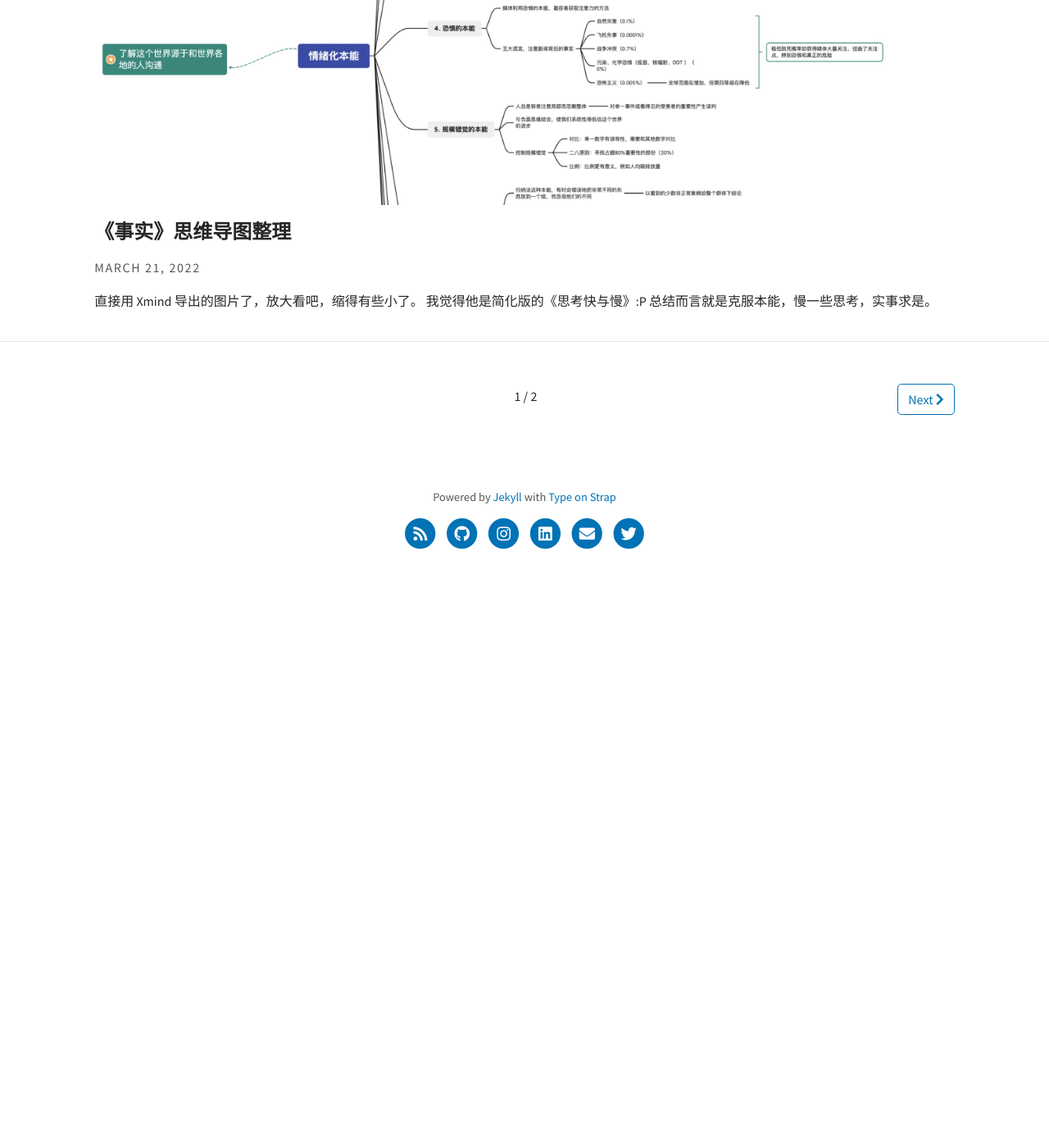
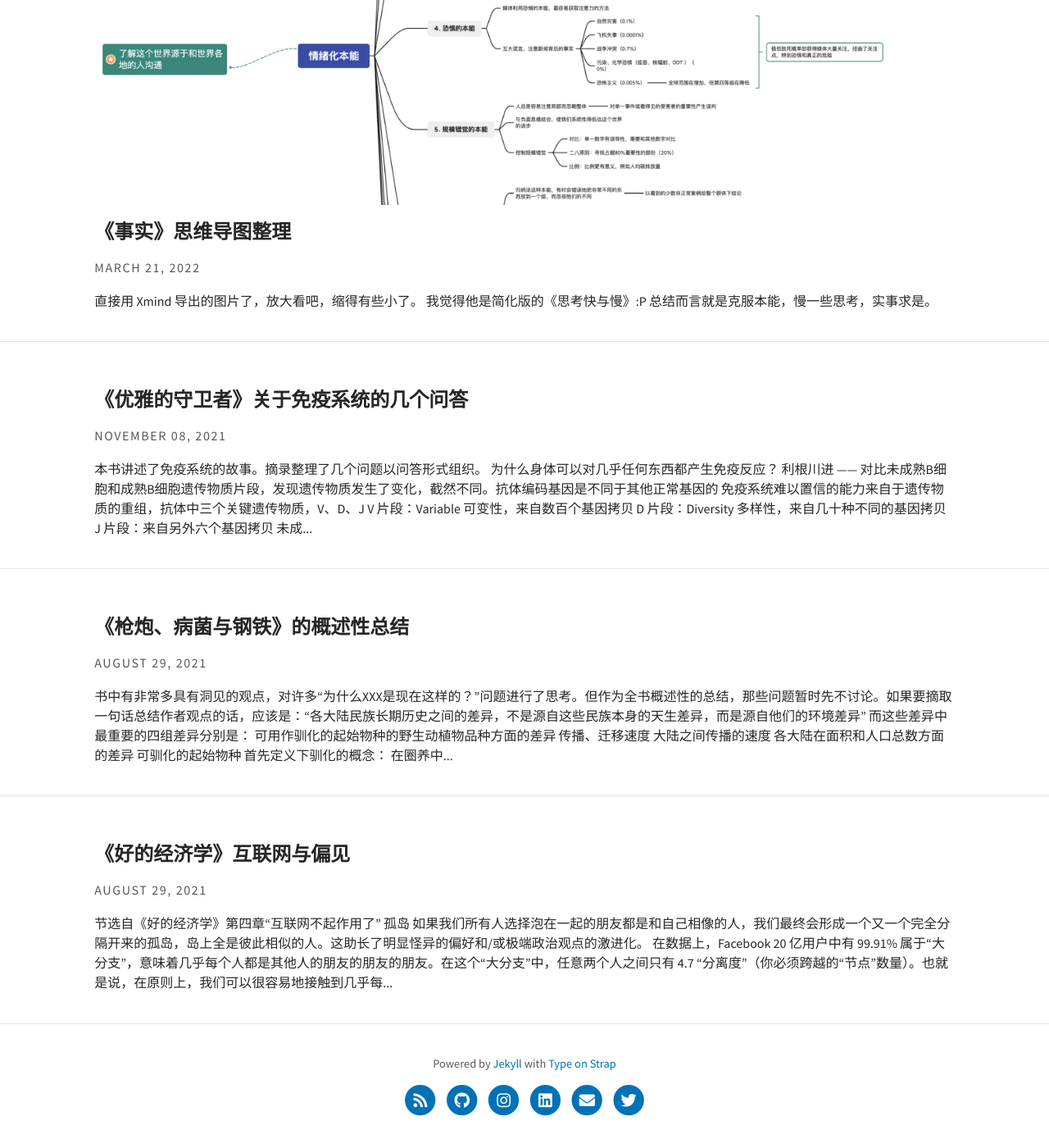
Before and after one commit to tiant167/tiant167.github.io, a Jekyll site: the page built from index.html, in a window 1280 px wide and 1400 px high, scrolled down 1481 px. Shown: the whole window at 82% size. Built offline with Jekyll 4.4.1, drawn with Linux system fonts in a browser that asks for light colours; the list of posts is cut into pages by our own code; before the commit the page ends 2190 px from its top, so only the background shows below that; some of the changed text lies outside the part shown.

Commit message:
feat: add 1 post and adjust pagi num

```diff
--- a/_config.yml
+++ b/_config.yml
@@ -27,7 +27,7 @@ katex: true                                             # Enable if using math m
 mermaid: default                                        # Enable mermaid-js for diagrams, use theme: base, forest, dark, default, neutral
 google_analytics:                                       # Tracking ID, e.g. "UA-000000-01"
 cookie_consent: false                                   # To respect the usage of cookies
-color_theme: auto                                       # auto, dark or light
+color_theme: light                                       # auto, dark or light
 
 # Comments
 comments:
@@ -38,7 +38,7 @@ comments:
     issue-term:                                         # Issue term (e.g. "comment" consider issues with this word in the title as comments)
 
 # PAGINATION
-paginate: 5
+paginate: 10
 paginate_path: "/blog/page:num"
 
 # PORTFOLIO
--- /dev/null
+++ b/_posts/2021-02-06-Good-Economics-for-Hard-Times.md
@@ -0,0 +1,56 @@
+---
+layout: post
+title:  "《好的经济学》互联网与偏见"
+date:   2021-08-29 22:01:14 +0800
+tags: [Reading notes]
+---
+> 节选自《好的经济学》第四章“互联网不起作用了”
+
+### 孤岛
+如果我们所有人选择泡在一起的朋友都是和自己相像的人，我们最终会形成一个又一个完全分隔开来的孤岛，岛上全是彼此相似的人。这助长了明显怪异的偏好和/或极端政治观点的激进化。
+
+在数据上，Facebook 20 亿用户中有 99.91% 属于“大分支”，意味着几乎每个人都是其他人的朋友的朋友的朋友。在这个“大分支”中，任意两个人之间只有 4.7 “分离度”（你必须跨越的“节点”数量）。也就是说，在原则上，我们可以很容易地接触到几乎每一个出入于社交网络的人的观点。
+
+**互联网是新的公共场所，理应减少同质性。然而，虚拟社交网络大多未能在有争议的问题上整合其用户。**
+
+一项针对 220 万涉及政治的推特用户（标准是在 2012 年选举期间关注至少一个与美国众议院候选人有关联的账号）的研究发现，在这些用户当中，大约有 9000 万网络链接。保守派用户的关注者当中有 84% 是其他的保守派，自由派用户的关注者中有 69% 是自由派。
+
+### 为什么互联网没有减少偏见？
+#### 1. 扼杀可靠的新闻和分析
+制造假新闻成本低廉，并且在经济上获益颇丰。因为假新闻不受现实约束，很容易制造符合读者口味的阅读内容。
+
+此外还可以从其他地方复制粘贴。一项研究发现，在法国，新闻网站和媒体传播内容中有55%几乎完全是剪切和粘贴的，但是其中只有不到5%的新闻注明了来源。
+
+互联网下的新闻模式严重损害了新闻工作者利益，维持新闻业作为“公共空间”（以及正确信息）所在的经济模式正在崩溃。由于无法接触到真正的事实，人们更容易陷于谎言和废话之中。
+
+#### 2. 无休止的重复
+互联网版本的回音室问题，并且能够无休止地接触到人们，让人们难以停下来审视故事的真伪。由此加强了假新闻的传播力度。
+
+即使真相最终被揭露出来，谎言的多次重复也会使一个分裂的问题变得更加突出，并强化极端主义的观点
+
+> 2016年总统大选前流传的115条支持特朗普的假新闻被浏览了3000万次（支持希拉里的假新闻也存在，但它们的浏览次数只有800万次）
+
+#### 3. 成为恶意宣传的实验室
+互联网交流中鼓励直截了当和缩写晦涩的语言，侵蚀语言规范。其结果是，推特变成了一个试验最新恶意宣传的实验室。
+
+政治企业家们乐于在推特上传播最疯狂的言论，然后静观其在网络上发酵，观察自己是否玩得太过火。如果至少在目标群体中（例如，通过是否转发或点赞来判断）看上去有效果，他们就会把这条言论纳入未来可能的政治竞选方案。
+
+这会促使极端主义和两极化越来越严重。
+
+#### 4. 智能推荐加强偏见
+智能推荐按照人们的喜好提供相应的产品，这样他们就会花更多的时间在这上面。和信息茧房同理。
+
+当用户主动选择想要阅读的内容时，他们至少还能意识到自己在做什么。他们可能更喜欢阅读熟悉来源提供的文章，但也会足够富有经验地承认这些来源反映了自己的偏见
+
+从2016年2月到11月，两名韩国青年开发了一款应用程序，让用户可以访问新闻媒体发布的有关时事的策划文章，并定期询问他们对这些文章和这些问题本身的看法。一部分用户主动选择，一部分用户被动推荐。结果，选择文章的人比那些没有选择的人改变了更多的偏好，而且他们通常向中立性的偏好转变
+
+主动选择可以减低偏见的原因是人们准确地理解了他们选择的信息来源的偏见程度，并在接收信息的同时部分地消除了这种偏见。而随机分配文章的用户并没有意识到这种偏见，并且有些消息出可能根本就是假的来源。这种情况下，我们会不知道如何解读这些信号。而且，因为我们自己没有做出选择，我们甚至可能不记得去纠正
+
+### 其他
+类似的讨论还可以听下以下几个播客节目：
+
+{% include aligner.html images="post-images/IMG_C64596C7DE50-1.jpeg,post-images/IMG_2969F95EC24B-1.jpeg" column=2 %}
+
+[声东击西 #205 经济学家眼里的算法之蠢和治理难题](https://www.xiaoyuzhoufm.com/episode/62330a003dcb87088b090718?s=eyJ1IjogIjVlNGUwNDdiMWExY2Q5YjM0MDAyZGYxMyJ9)
+
+[声东击西 #153 算法这只温柔的巨兽](https://www.xiaoyuzhoufm.com/episode/604a0f7c393439a08720bb00?s=eyJ1IjogIjVlNGUwNDdiMWExY2Q5YjM0MDAyZGYxMyJ9)
--- a/_posts/2022-03-21-Facts.markdown
+++ b/_posts/2022-03-21-Facts.markdown
@@ -4,7 +4,6 @@ title:  "《事实》思维导图整理"
 date:   2022-03-21 13:13:14 +0800
 tags: [Reading notes]
 thumbnail: "assets/img/thumbnails/feature-img/facts.webp"
-
 ---
 直接用 Xmind 导出的图片了，放大看吧，缩得有些小了。
 
--- a/_posts/2022-05-15-Brave-New-World-Revisited.md
+++ b/_posts/2022-05-15-Brave-New-World-Revisited.md
@@ -1,18 +1,18 @@
 ---
 layout: post
 title:  "《重返美丽新世界》关于民主与极权"
-# color: rgb(250, 250, 50)
+# color: rgb(225, 225, 225)
 date:   2022-05-15 22:01:14 +0800
 tags: [Reading notes]
 # feature-img: "assets/img/feature-img/circuit.jpeg"
 # thumbnail: "assets/img/thumbnails/feature-img/circuit.jpeg"
 ---
 ### 关于民主制度
-民主宪政是防止统治者屈服于权利的危险诱惑的手段 —— P256
+民主宪政是防止统治者屈服于权利的危险诱惑的手段
 
-民主制度是在尊重个体自由和主动性的基础上协调社会的机制，并让国家的统治者的直接权利臣服于被统治者的最高权力 —— P273
+民主制度是在尊重个体自由和主动性的基础上协调社会的机制，并让国家的统治者的直接权利臣服于被统治者的最高权力
 
-自由主义只能在繁荣的环境里才能蓬勃发展，而随着经济步入萧条，政府必须进行更加频繁而猛烈的干预，从而导致民主的式微。人口过多和过度组织化是促使民主制度无法有效运作的两个因素。—— P274
+自由主义只能在繁荣的环境里才能蓬勃发展，而随着经济步入萧条，政府必须进行更加频繁而猛烈的干预，从而导致民主的式微。人口过多和过度组织化是促使民主制度无法有效运作的两个因素
 
 ### 关于对抗极权
 “重塑对普遍人性本质的信仰、对人性的潜能的信仰、对人性以及对理性与真理作出回应的力量的信仰，是比展现物质成功或虔诚地崇拜某种特别的法律和政治形势更可靠的对抗极权主义的壁垒”
@@ -51,3 +51,8 @@ tags: [Reading notes]
 也许现在对民主不屑一顾的年轻人或许将来长大后会成为民主斗士。
 
 自由是最高的价值。或许现在威胁自由的力量实在是太强大了，没办法长久地抵抗下去，但不管怎样，我们的责任就是尽自己的能力进行抵抗。
+
+### 其他
+关于宣传手段、公共媒体、大众情绪相关的也可以听一下这一期播客
+{% include aligner.html images="post-images/IMG_4E8947152FED-1.jpeg" %}
+[声东击西 #180 伯内斯，和后来那些操纵大众情绪的手](https://www.xiaoyuzhoufm.com/episode/604a0f7c393439a08720bb00?s=eyJ1IjogIjVlNGUwNDdiMWExY2Q5YjM0MDAyZGYxMyJ9)
```
Also changed, not shown: assets/img/post-images/IMG_2969F95EC24B-1.jpeg (added), assets/img/post-images/IMG_4E8947152FED-1.jpeg (added), assets/img/post-images/IMG_C64596C7DE50-1.jpeg (added).
